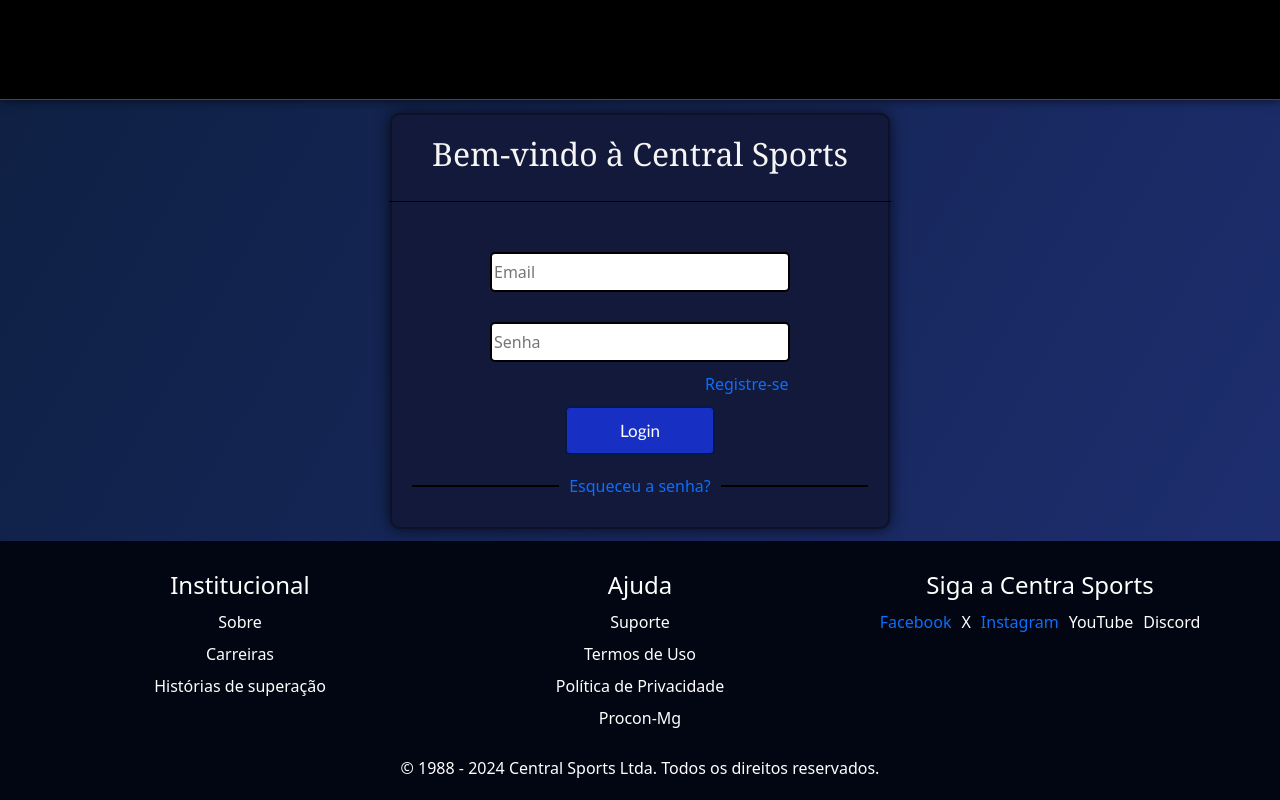
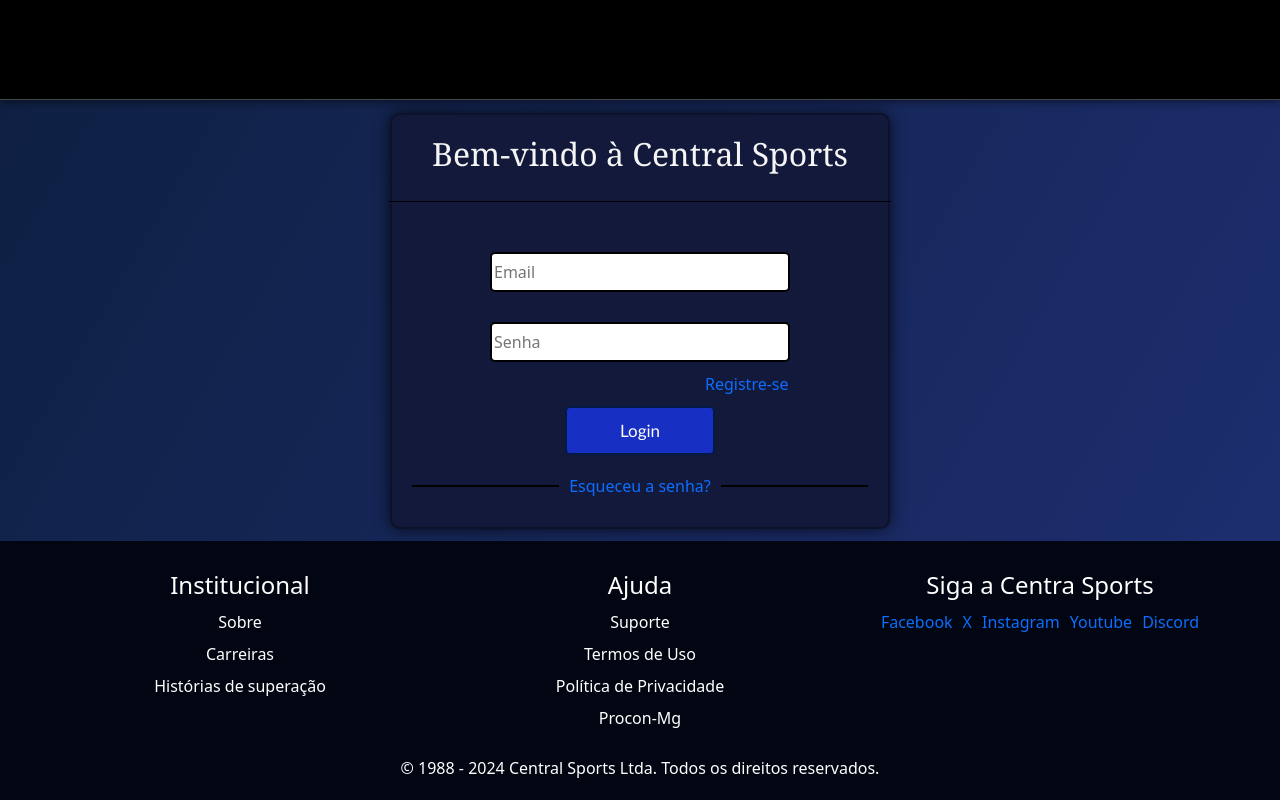
Before and after one commit to FelipeMateus4/Central-Sports, a React (Create React App) app in the folder Implementacao/front-end/: page / in a window 1280 px wide. Built offline with nearby package versions, Linux system fonts and the light colour scheme.

Commit message:
fix: footer links

```diff
--- a/Implementacao/front-end/src/Components/Footer/Footer.js
+++ b/Implementacao/front-end/src/Components/Footer/Footer.js
@@ -26,18 +26,30 @@
                     <h4>Siga a Centra Sports</h4>
                     <ul className="social-media">
                         <li>
-                            <a href="https://www.instagram.com/filipedeschamps/" className="text-decoration-none ml-2">
+                            <a href="https://www.facebook.com/?locale=pt_BR" className="text-decoration-none ml-2">
                                 Facebook
                             </a>
                         </li>
-                        <li>X</li>
+                        <li>
+                            <a href="https://x.com/elonmusk" className="text-decoration-none ml-2">
+                                X
+                            </a>
+                        </li>
                         <li>
                             <a href="https://www.instagram.com/filipedeschamps/" className="text-decoration-none ml-2">
                                 Instagram
                             </a>
                         </li>
-                        <li>YouTube</li>
-                        <li>Discord</li>
+                        <li>
+                            <a href="https://www.youtube.com/watch?v=eskq53977sY" className="text-decoration-none ml-2">
+                                Youtube
+                            </a>
+                        </li>
+                        <li>
+                            <a href="https://discord.com" className="text-decoration-none ml-2">
+                                Discord
+                            </a>
+                        </li>
                     </ul>
                 </div>
             </div>
```
